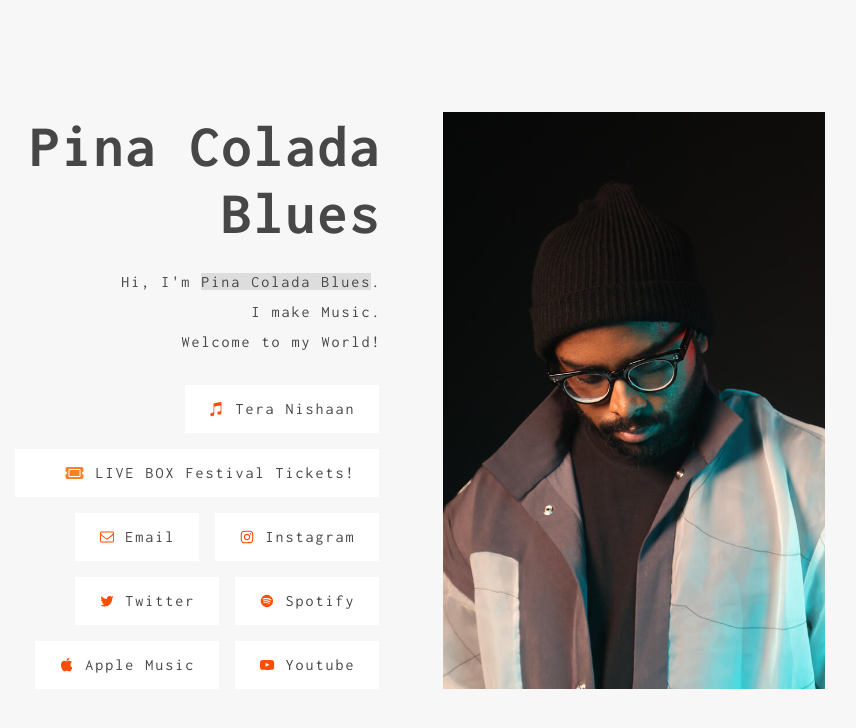
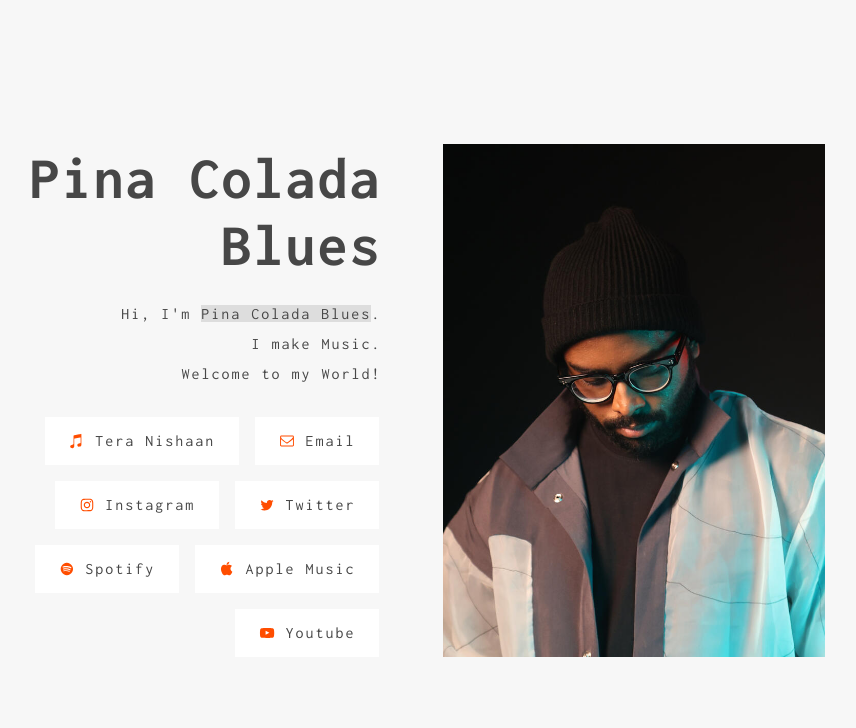
Before and after one commit to viwicodes/pinacoladaCard, a plain HTML site: page index.html in a window 1280 px wide. Shown: the whole page, without its empty margins (239-1095 px from the left). Drawn offline with Linux system fonts and the light colour scheme.

Commit message:
remove tickets

```diff
--- a/index.html
+++ b/index.html
@@ -1155,9 +1155,6 @@
                   <li><a href="https://smi.lnk.to/TeraNishaan" class="button n01"><svg>
                         <use xlink:href="#icon-b5f"></use>
                       </svg><span class="label">Tera Nishaan</span></a></li>
-                      <li><a href="https://www.skillboxes.com/events/livebox-festival-mumbai" class="button n01"><svg>
-                        <i style="color: rgba(255, 102, 0, 0.842);" class="fa-solid fa-ticket"></i>
-                      </svg><span style="margin-left: 10px;" class="label">LIVE BOX Festival Tickets!</span></a></li>
                   <li><a href="/cdn-cgi/l/email-protection#42322b2c23212d2e232623202e37273102252f232b2e6c212d2f"
                       class="button n02"><svg>
                         <use xlink:href="#icon-901"></use>
```
